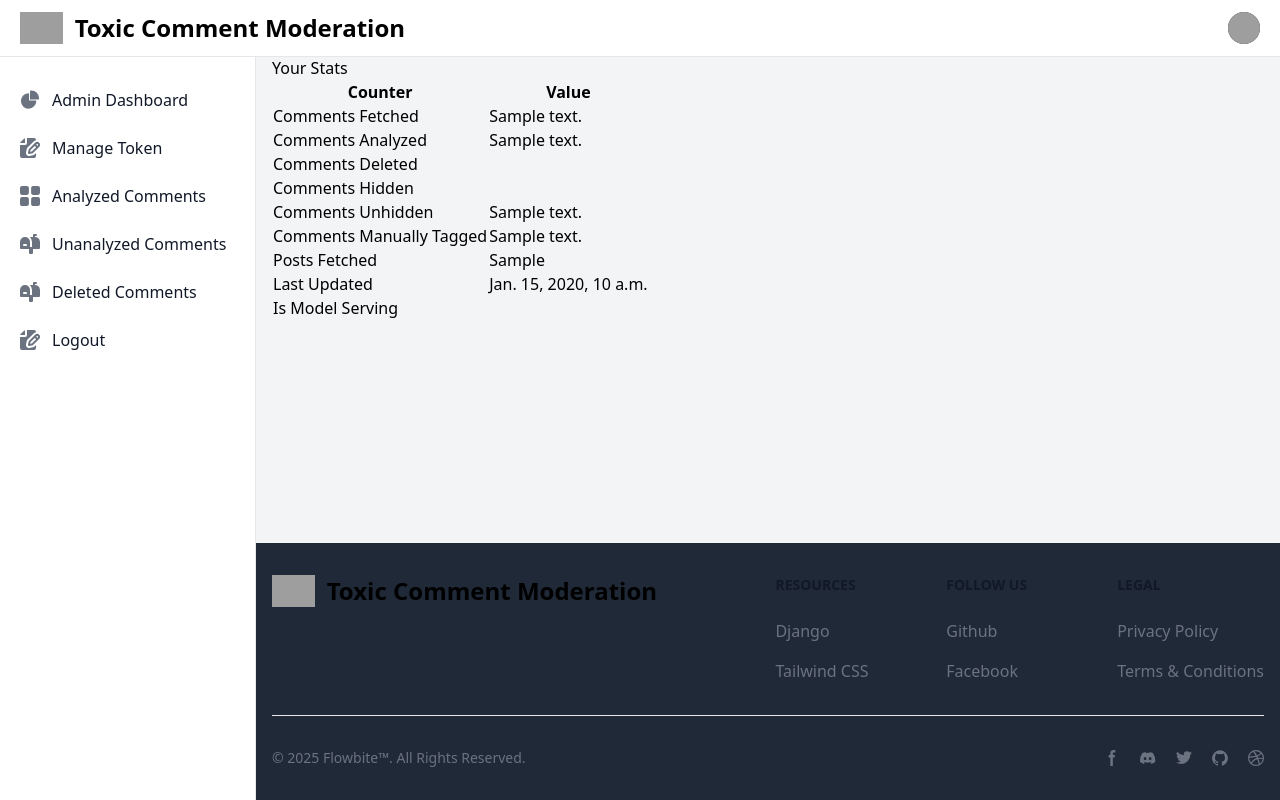
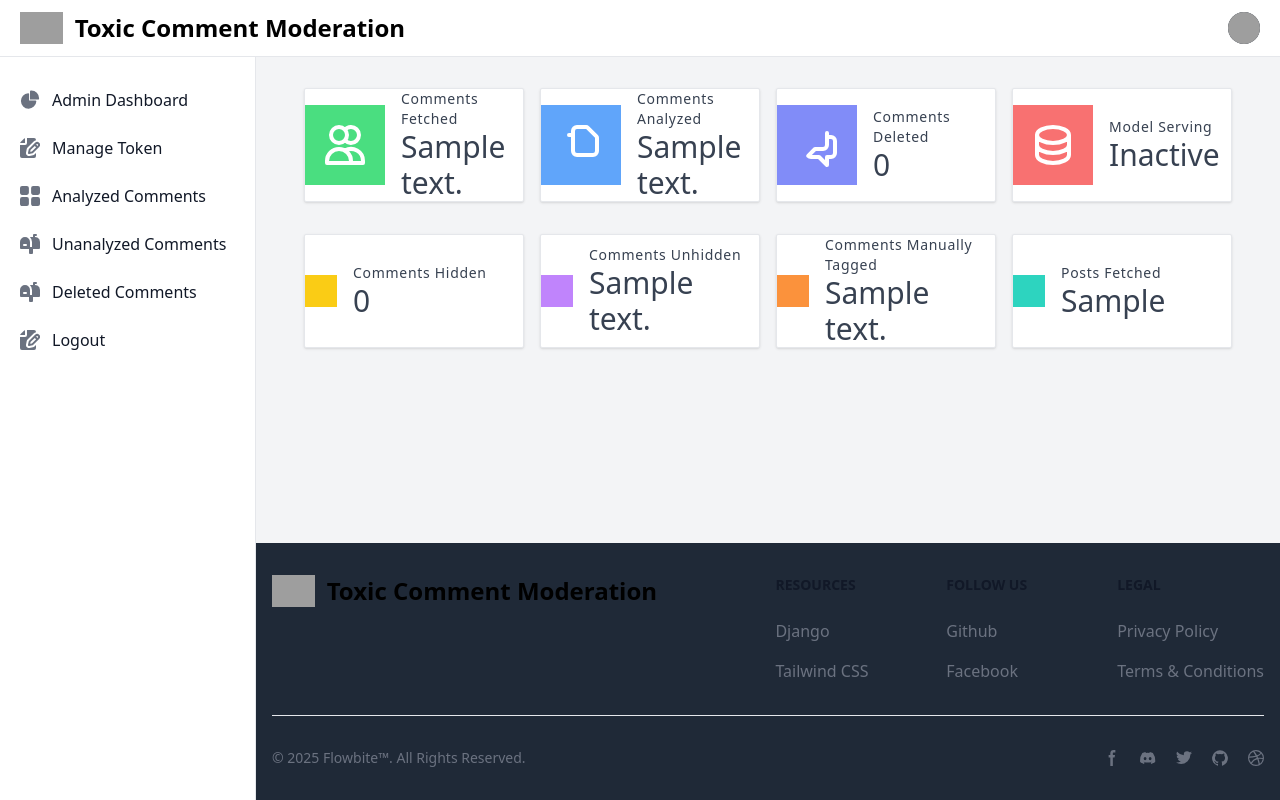
Before and after one commit to Dipesh-Ghimire/toxic-meter-web-app, a Django app: template toxicmeter/templates/users/dashboard.html in a window 1280 px wide. Run offline with Django 5.2, Linux system fonts and the light colour scheme; a user stored in the database is signed in; tables that the repository leaves empty hold one stand-in row (values such as "Sample post"); the template is opened without the code that fills it: most values are stand-ins (such as "Sample title", 1, 10 or a date in 2020); some libraries are stand-ins or nearby versions; grey boxes are pictures that could not be loaded.

Commit message:
Style Dashboard by adding cards

```diff
--- a/toxicmeter/templates/users/dashboard.html
+++ b/toxicmeter/templates/users/dashboard.html
@@ -53,55 +53,83 @@
 
 
     {% else %}
-
-        <h3>Your Stats</h3>
         {% if stats %}
-            <table class="table table-bordered">
-                <thead>
-                    <tr>
-                        <th>Counter</th>
-                        <th>Value</th>
-                    </tr>
-                </thead>
-                <tbody>
-                    <tr>
-                        <td>Comments Fetched</td>
-                        <td>{{ stats.comments_fetched }}</td>
-                    </tr>
-                    <tr>
-                        <td>Comments Analyzed</td>
-                        <td>{{ stats.comments_analyzed }}</td>
-                    </tr>
-                    <tr>
-                        <td>Comments Deleted</td>
-                        <td>{{ stats.comments_deleted }}</td>
-                    </tr>
-                    <tr>
-                        <td>Comments Hidden</td>
-                        <td>{{ stats.comments_hidden }}</td>
-                    </tr>
-                    <tr>
-                        <td>Comments Unhidden</td>
-                        <td>{{ stats.comments_unhidden }}</td>
-                    </tr>
-                    <tr>
-                        <td>Comments Manually Tagged</td>
-                        <td>{{ stats.comments_manually_tagged }}</td>
-                    </tr>
-                    <tr>
-                        <td>Posts Fetched</td>
-                        <td>{{ stats.posts_fetched }}</td>
-                    </tr>
-                    <tr>
-                        <td>Last Updated</td>
-                        <td>{{ stats.last_updated }}</td>
-                    </tr>
-                    <tr>
-                        <td>Is Model Serving</td>
-                        <td>{{ stats.is_model_serving }}</td>
-                    </tr>
-                </tbody>
-            </table>
+        <div class="grid grid-cols-1 gap-4 px-4 mt-8 sm:grid-cols-4 sm:px-8">
+            <div class="flex items-center bg-white border rounded-sm overflow-hidden shadow">
+                <div class="p-4 bg-green-400">
+                    <svg xmlns="http://www.w3.org/2000/svg" class="h-12 w-12 text-white" fill="none" viewBox="0 0 24 24" stroke="currentColor">
+                        <path stroke-linecap="round" stroke-linejoin="round" stroke-width="2" d="M12 4.354a4 4 0 110 5.292M15 21H3v-1a6 6 0 0112 0v1zm0 0h6v-1a6 6 0 00-9-5.197M13 7a4 4 0 11-8 0 4 4 0 018 0z"></path>
+                    </svg>
+                </div>
+                <div class="px-4 text-gray-700">
+                    <h3 class="text-sm tracking-wider">Comments Fetched</h3>
+                    <p class="text-3xl">{{ stats.comments_fetched|default:"0" }}</p>
+                </div>
+            </div>
+            <div class="flex items-center bg-white border rounded-sm overflow-hidden shadow">
+                <div class="p-4 bg-blue-400">
+                    <svg xmlns="http://www.w3.org/2000/svg" class="h-12 w-12 text-white" fill="none" viewBox="0 0 24 24" stroke="currentColor">
+                        <path stroke-linecap="round" stroke-linejoin="round" stroke-width="2" d="M8 7v8a2 2 0 002 2h6M8 7V5a2 2 0 012-2h4.586a1 1 0 01.707.293l4.414 4.414a1 1 0 01.293.707V15a2 2 0 01-2 2h-2M8 7H6a2 2 00-2 2v10a2 2 0 002 2h8a2 2 0 002-2v-2"></path>
+                    </svg>
+                </div>
+                <div class="px-4 text-gray-700">
+                    <h3 class="text-sm tracking-wider">Comments Analyzed</h3>
+                    <p class="text-3xl">{{ stats.comments_analyzed|default:"0" }}</p>
+                </div>
+            </div>
+            <div class="flex items-center bg-white border rounded-sm overflow-hidden shadow">
+                <div class="p-4 bg-indigo-400">
+                    <svg xmlns="http://www.w3.org/2000/svg" class="h-12 w-12 text-white" fill="none" viewBox="0 0 24 24" stroke="currentColor">
+                        <path stroke-linecap="round" stroke-linejoin="round" stroke-width="2" d="M17 8h2a2 2 0 012 2v6a2 2 0 01-2 2h-2v4l-4-4H9a1.994 1.994 0 01-1.414-.586m0 0L11 14h4a2 2 0 002-2V6a2 2 00-2-2H5a2 2 00-2 2v6a2 2 00-2 2h2v4l.586-.586z"></path>
+                    </svg>
+                </div>
+                <div class="px-4 text-gray-700">
+                    <h3 class="text-sm tracking-wider">Comments Deleted</h3>
+                    <p class="text-3xl">{{ stats.comments_deleted|default:"0" }}</p>
+                </div>
+            </div>
+            <div class="flex items-center bg-white border rounded-sm overflow-hidden shadow">
+                <div class="p-4 bg-red-400">
+                    <svg xmlns="http://www.w3.org/2000/svg" class="h-12 w-12 text-white" fill="none" viewBox="0 0 24 24" stroke="currentColor">
+                        <path stroke-linecap="round" stroke-linejoin="round" stroke-width="2" d="M4 7v10c0 2.21 3.582 4 8 4s8-1.79 8-4V7M4 7c0 2.21 3.582 4 8 4s8-1.79 8-4M4 7c0-2.21 3.582-4 8-4s8 1.79 8 4m0 5c0 2.21-3.582 4-8 4s-8-1.79-8-4"></path>
+                    </svg>
+                </div>
+                <div class="px-4 text-gray-700">
+                    <h3 class="text-sm tracking-wider">Model Serving</h3>
+                    <p class="text-3xl">{{ stats.is_model_serving|yesno:"Active,Inactive" }}</p>
+                </div>
+            </div>
+        </div>
+        <div class="grid grid-cols-1 gap-4 px-4 mt-8 sm:grid-cols-4 sm:px-8">
+            <div class="flex items-center bg-white border rounded-sm overflow-hidden shadow">
+                <div class="p-4 bg-yellow-400"></div>
+                <div class="px-4 text-gray-700">
+                    <h3 class="text-sm tracking-wider">Comments Hidden</h3>
+                    <p class="text-3xl">{{ stats.comments_hidden|default:"0" }}</p>
+                </div>
+            </div>
+            <div class="flex items-center bg-white border rounded-sm overflow-hidden shadow">
+                <div class="p-4 bg-purple-400"></div>
+                <div class="px-4 text-gray-700">
+                    <h3 class="text-sm tracking-wider">Comments Unhidden</h3>
+                    <p class="text-3xl">{{ stats.comments_unhidden|default:"0" }}</p>
+                </div>
+            </div>
+            <div class="flex items-center bg-white border rounded-sm overflow-hidden shadow">
+                <div class="p-4 bg-orange-400"></div>
+                <div class="px-4 text-gray-700">
+                    <h3 class="text-sm tracking-wider">Comments Manually Tagged</h3>
+                    <p class="text-3xl">{{ stats.comments_manually_tagged|default:"0" }}</p>
+                </div>
+            </div>
+            <div class="flex items-center bg-white border rounded-sm overflow-hidden shadow">
+                <div class="p-4 bg-teal-400"></div>
+                <div class="px-4 text-gray-700">
+                    <h3 class="text-sm tracking-wider">Posts Fetched</h3>
+                    <p class="text-3xl">{{ stats.posts_fetched|default:"0" }}</p>
+                </div>
+            </div>
+        </div>
         {% else %}
             <p>No statistics available for you yet.</p>
         {% endif %}
```
